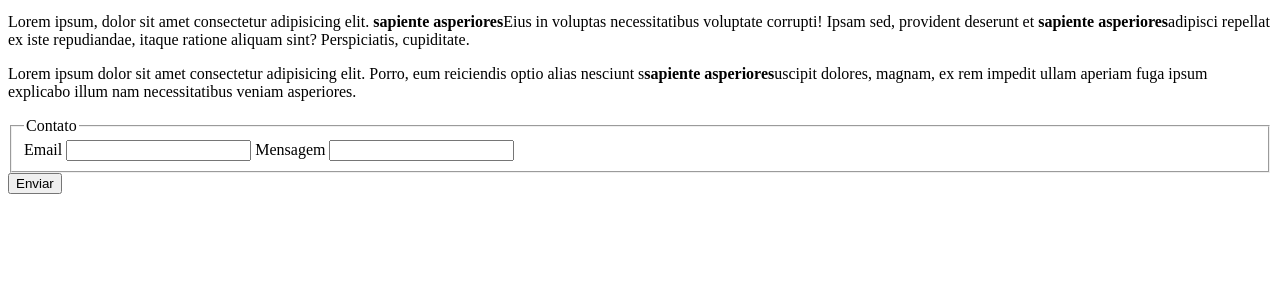
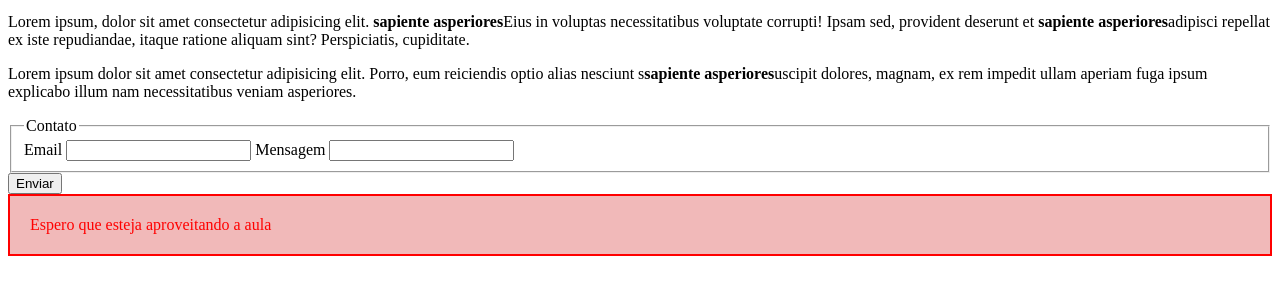
Before and after one commit to gabrieljdantas/estudando-js, a plain HTML site: page aula-180723/index.html in a window 1280 px wide. Shown: the part 101-396 px from the top of the page. Drawn offline with Linux system fonts and the light colour scheme.

Commit message:
aula18-07-23 - JS com html 2

```diff
--- a/aula-180723/index.html
+++ b/aula-180723/index.html
@@ -4,6 +4,7 @@
     <meta charset="UTF-8">
     <meta name="viewport" content="width=device-width, initial-scale=1.0">
     <title>Acessando elementos com DOM</title>
+    <link rel="stylesheet" href="style.css">
 </head>
 <body>
     <h1 id="titulo">Acessando elementos com DOM</h1>
@@ -30,6 +31,10 @@
         </form>
     </div>
 
+    <div id="informe" class="mensagem">
+        Espero que esteja aproveitando a aula
+    </div>
+
 
 
     <script defer src="script.js"></script>
--- a/aula-180723/script.js
+++ b/aula-180723/script.js
@@ -22,3 +22,11 @@ console.log(paragrafo.innerText)
 paragrafo.innerHTML = "Hoje na aula de JavaScript conversamos sobre DOM"
 console.log(paragrafo.innerHTML)
 console.log(negritosParagrafos)
+
+
+//Uso de classes com JS
+
+let caixa = document.querySelector("#informe");
+caixa.classList.add("erro");
+
+console.log(caixa)
--- /dev/null
+++ b/aula-180723/style.css
@@ -0,0 +1,20 @@
+.mensagem {
+    padding: 20px;
+    border: 2px solid blue;
+    background-color: rgb(212, 212, 243);
+    color: blue;
+}
+
+.erro {
+    padding: 20px;
+    border: 2px solid red;
+    background-color: rgb(241, 185, 185);
+    color: red;
+}
+
+.atencao {
+    padding: 20px;
+    border: 2px solid yellow;
+    background-color: rgb(240, 128, 83);
+    color: yellow;
+}
```
